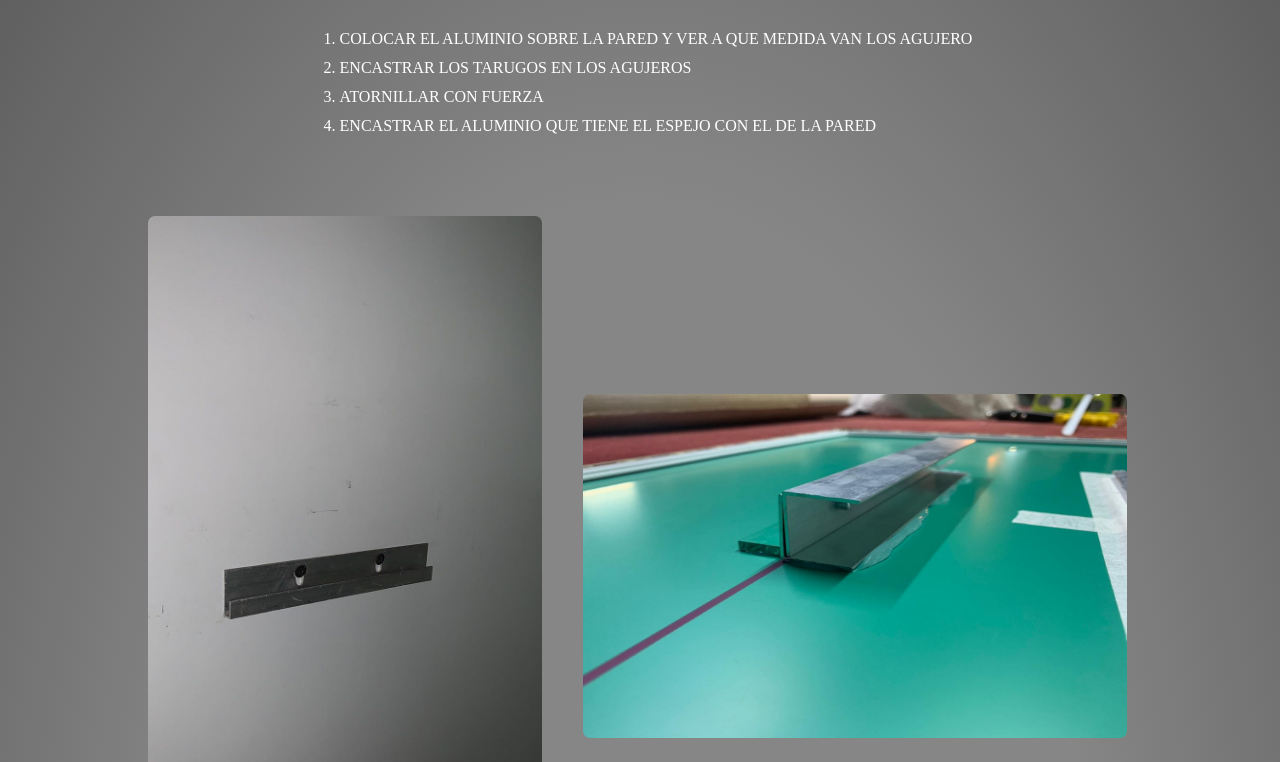
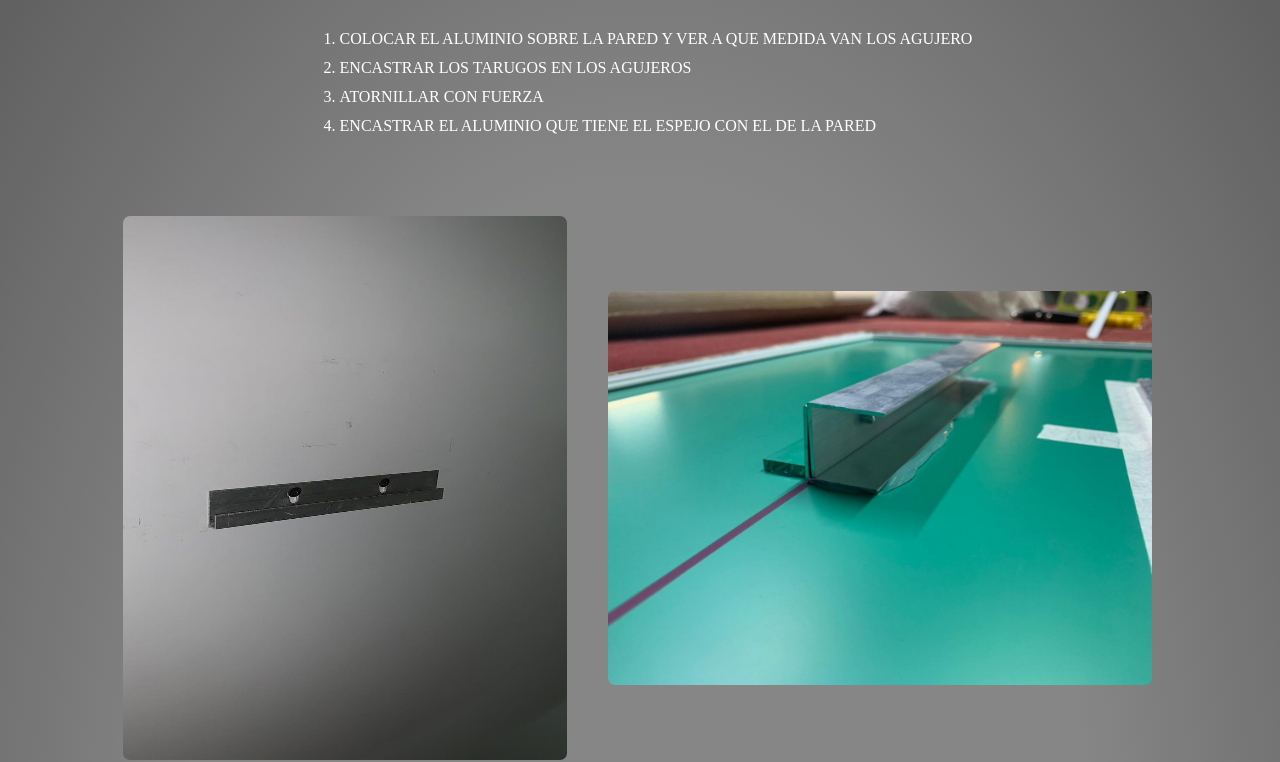
Before and after one commit to LeoGPeter/PF-Peter, a plain HTML site: page pages/Instructivo.html in a window 1280 px wide. Shown: the part 222-984 px from the top of the page. Drawn offline with nearby package versions, Linux system fonts and the light colour scheme; a web font is replaced by a local one.

Commit message:
solucionando pequeños errores

```diff
--- a/css/style.css
+++ b/css/style.css
@@ -107,7 +107,7 @@ img:hover {
   display: flex;
   flex-wrap: wrap;
   flex-direction: row;
-  justify-content: space-between;
+  justify-content: center;
   height: 700px;
   padding: 4px;
   width: 720px;
@@ -214,16 +214,18 @@ img:hover {
   display: flex;
   flex-wrap: wrap;
   flex-direction: row;
+  justify-content: center;
   align-items: center;
   padding: 30px; }
 
 .main .chapa-pared {
-  width: 400px;
-  margin: 15px; }
+  width: 450px;
+  margin: 15px;
+  height: 550px; }
 
 .main .chapa-espejo {
   display: inline;
-  height: 350px;
+  height: 400px;
   margin: 20px; }
 
 .main .Envios {
@@ -233,6 +235,7 @@ img:hover {
 .main .formas {
   display: flex;
   flex-direction: row;
+  justify-content: center;
   flex-wrap: wrap;
   padding: 20px; }
 
--- a/scss/secciones/_main-catalogo.scss
+++ b/scss/secciones/_main-catalogo.scss
@@ -23,7 +23,7 @@
     display: flex;
     flex-wrap: wrap;
     flex-direction: row;
-    justify-content: space-between;
+    justify-content: center;
     height: 700px;
     padding: 4px;
     width: 720px;
--- a/scss/secciones/_main-instructivo.scss
+++ b/scss/secciones/_main-instructivo.scss
@@ -19,18 +19,20 @@
     display: flex;
     flex-wrap: wrap;
     flex-direction: row;
+    justify-content: center;
     align-items: center;
     padding: 30px;
 }
 
 .main .chapa-pared {
-    width: 400px;
+    width: 450px;
     margin: 15px;
+    height: 550px;
 }
 
 .main .chapa-espejo {
     display: inline;
-    height: 350px;
+    height: 400px;
     margin: 20px;
 }
 
@@ -41,6 +43,7 @@
 .main .formas{
     display: flex;
     flex-direction: row;
+    justify-content: center;
     flex-wrap: wrap;
     padding: 20px;
 }
```
Also changed, not shown: index.html (+1 -5 lines), pages/Catalogo.html (+1 -11 lines), pages/Contacto.html (+1 -6 lines), pages/Empresa.html (+1 -6 lines).
